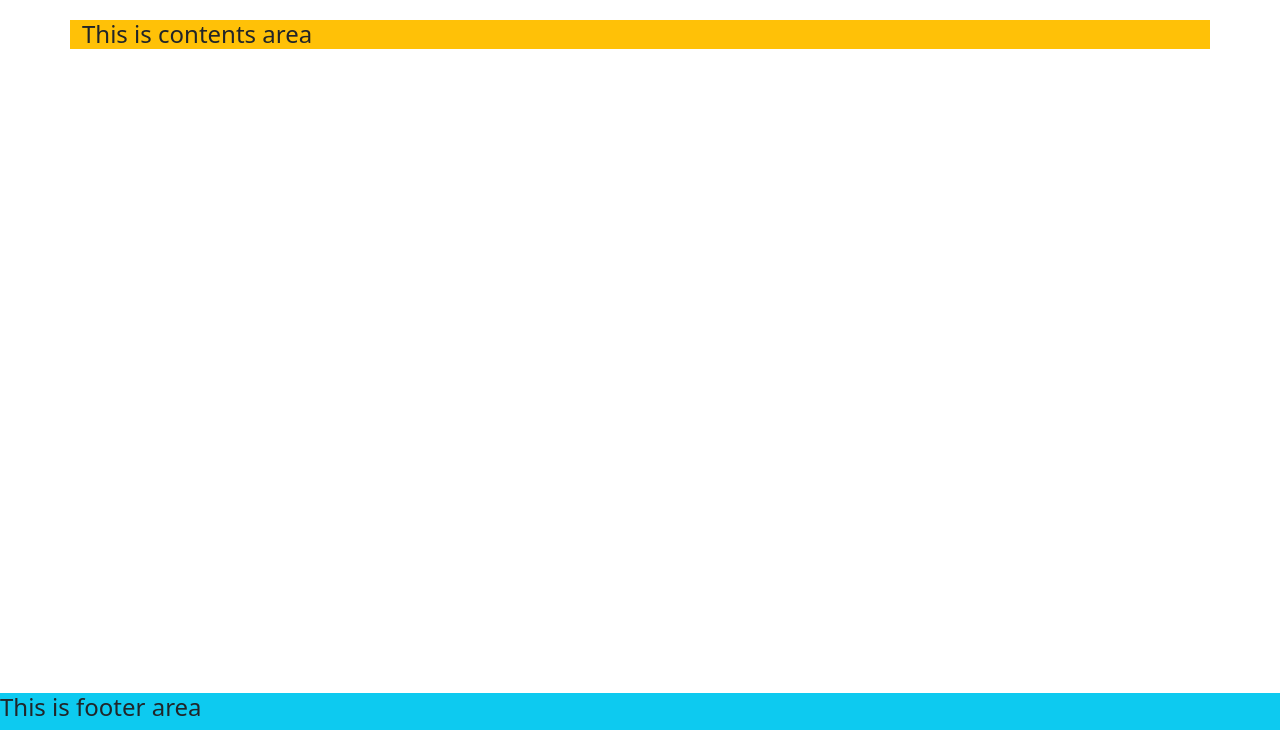
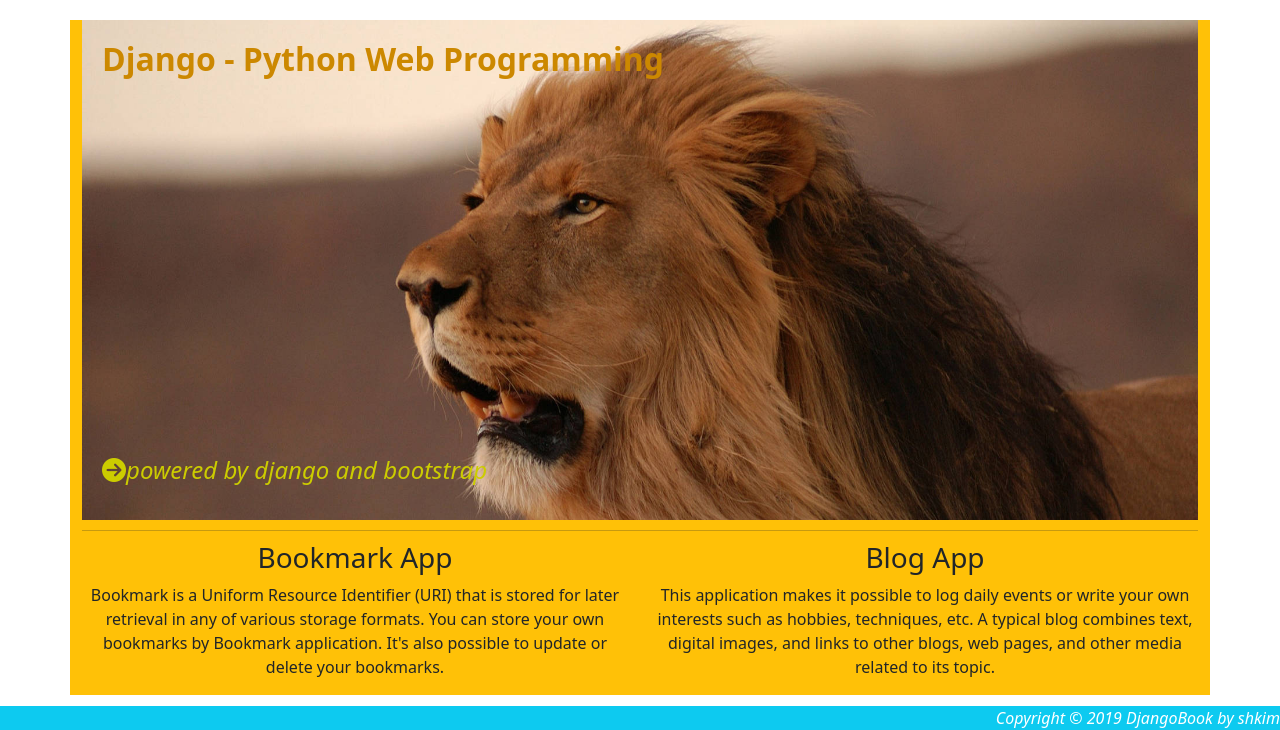
Before and after one commit to 5aim/python_django_web_programming, a Django app: page / in a window 1280 px wide. Shown: the part 70-800 px from the top of the page. Run offline with Django 4.2, Linux system fonts and the light colour scheme; some libraries are stand-ins or nearby versions.

Commit message:
템플릿 코딩하기 - home.html 완성

```diff
--- a/ch99/templates/home.html
+++ b/ch99/templates/home.html
@@ -1,14 +1,68 @@
 <!-- base.html 상속 -->
 {% extends 'base.html' %}
 
+{% load static %}
+
 {% block title %}home.html{% endblock %}
 
+<!-- block 오버라이딩. 별도의 css 파일로 분리할 수도 있음. -->
+{% block extra-style %}
+<style type="text/css">
+    .home-image {
+        background-image: url("{% static 'img/lion.jpeg' %}");
+        background-repeat: no-repeat;
+        background-position: 0 0, center;
+        background-size: 100%;
+        height: 500px;
+        padding: 20px 0 0 20px;
+    }
+
+    .title {
+        color: #c80;
+        font-weight: bold;
+    }
+
+    .powered {
+        position: relative;
+        top: 77%;
+        color: #cc0;
+        font-style: italic;
+    }
+
+</style>
+{% endblock %}
+
 {% block content %}
-    <h4>This is contents area</h4>
-{% endblock %}
+    <div class="home-image">
+        <h2 class="title">Django - Python Web Programming</h2>
+        <h4 class="powered"><i class="fas fa-arrow-circle-right"></i>powered by django and bootstrap</h4>
+    </div>
+
+    <hr style="margin: 10px 0;">
+
+    <div class="row text-center">
+        <div class="col-sm-6">
+            <h3>Bookmark App</h3>
+            <p>Bookmark is a Uniform Resource Identifier (URI)
+                that is stored for later retrieval in any of various storage formats.
+                You can store your own bookmarks by Bookmark application.
+                It's also possible to update or delete your bookmarks.
+            </p>
+        </div>
+        <div class="col-sm-6">
+            <h3>Blog App</h3>
+            <p>
+                This application makes it possible to log daily events or write your own interests
+                such as hobbies, techniques, etc.
+                A typical blog combines text, digital images, and links to other blogs, web pages,
+                and other media related to its topic.
+            </p>
+        </div>
+    </div>
+{% endblock content %}
 
 {% block footer %}
 <footer class="fixed-bottom bg-info">
-    <h4>This is footer area</h4>
+    <div class="text-white fst-italic text-sm-end">Copyright &copy; 2019 DjangoBook by shkim</div>
 </footer>
 {% endblock %}
```
Also changed, not shown: ch99/static/img/lion.jpeg (added).
